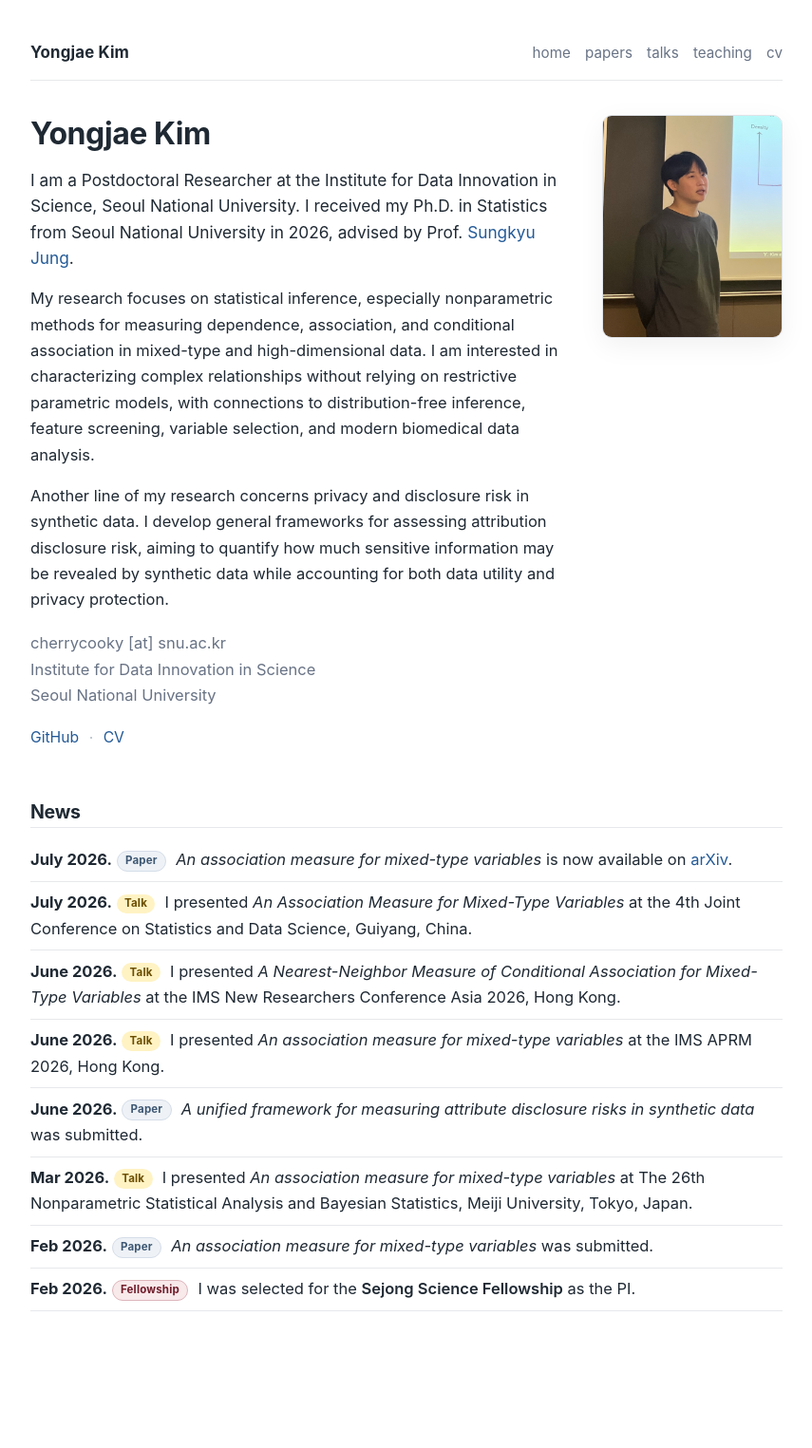
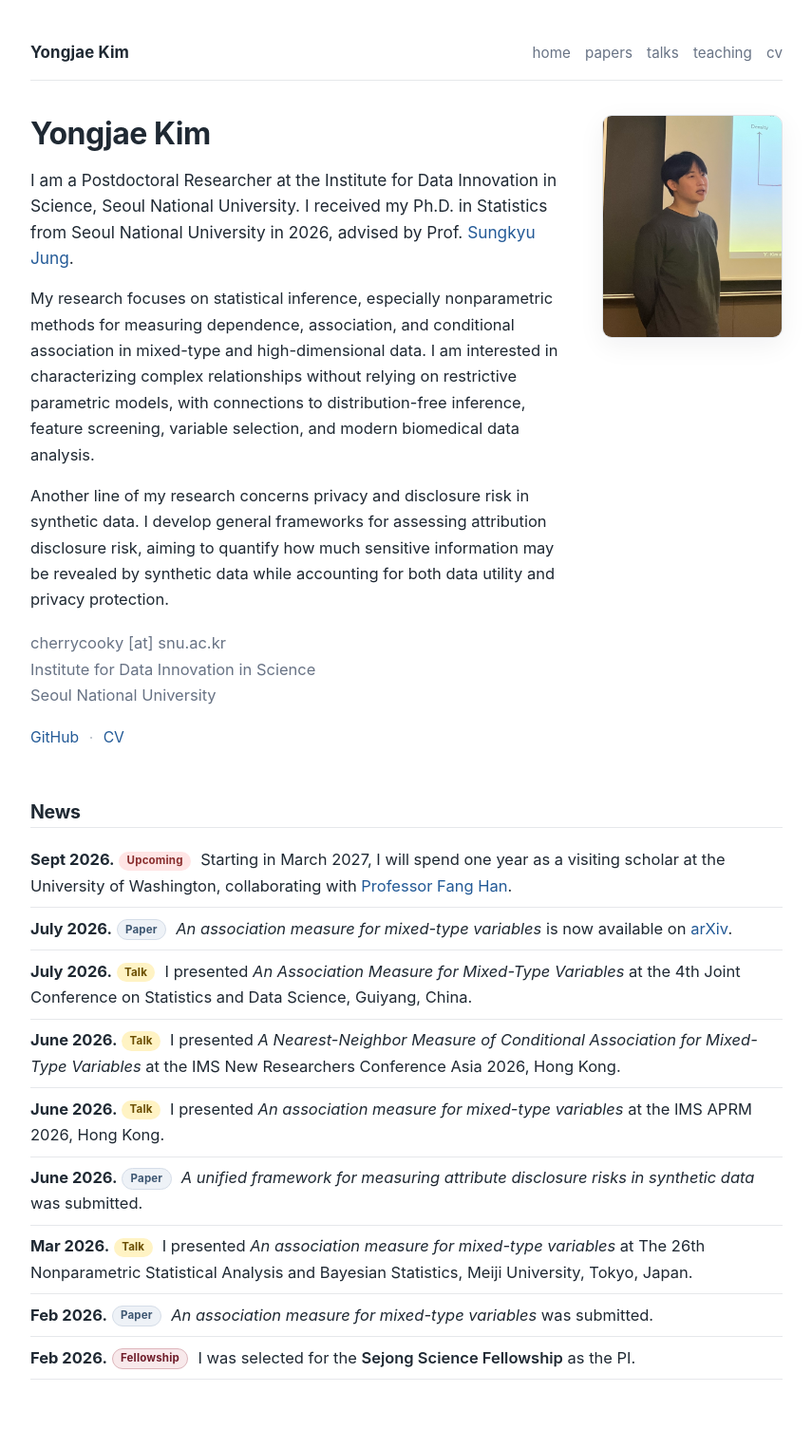
Before and after one commit to cherrrycooky/cherrrycooky.github.io, a Jekyll site: the page built from index.markdown, in a window 1280 px wide. Shown: the whole page at 95% size, without its empty margins (212-1067 px from the left). Built offline with Jekyll 4.4.1, drawn with Linux system fonts in a browser that asks for light colours; before the commit the page ends 1453 px from its top, so only the background shows below that.

Commit message:
Announce upcoming UW visiting scholar collaboration

```diff
--- a/index.markdown
+++ b/index.markdown
@@ -39,6 +39,7 @@
 <section class="news-section">
   <h2>News</h2>
   <ul class="news-list">
+    <li><span class="news-date">Sept 2026.</span> <span class="tag tag-upcoming">Upcoming</span> Starting in March 2027, I will spend one year as a visiting scholar at the University of Washington, collaborating with <a href="https://sites.stat.washington.edu/people/fanghan/">Professor Fang Han</a>.</li>
     <li><span class="news-date">July 2026.</span> <span class="tag tag-paper">Paper</span> <em>An association measure for mixed-type variables</em> is now available on <a href="https://arxiv.org/abs/2607.26508">arXiv</a>.</li>
     <li><span class="news-date">July 2026.</span> <span class="tag tag-talk">Talk</span> I presented <em>An Association Measure for Mixed-Type Variables</em> at the 4th Joint Conference on Statistics and Data Science, Guiyang, China.</li>
     <li><span class="news-date">June 2026.</span> <span class="tag tag-talk">Talk</span> I presented <em>A Nearest-Neighbor Measure of Conditional Association for Mixed-Type Variables</em> at the IMS New Researchers Conference Asia 2026, Hong Kong.</li>
```
